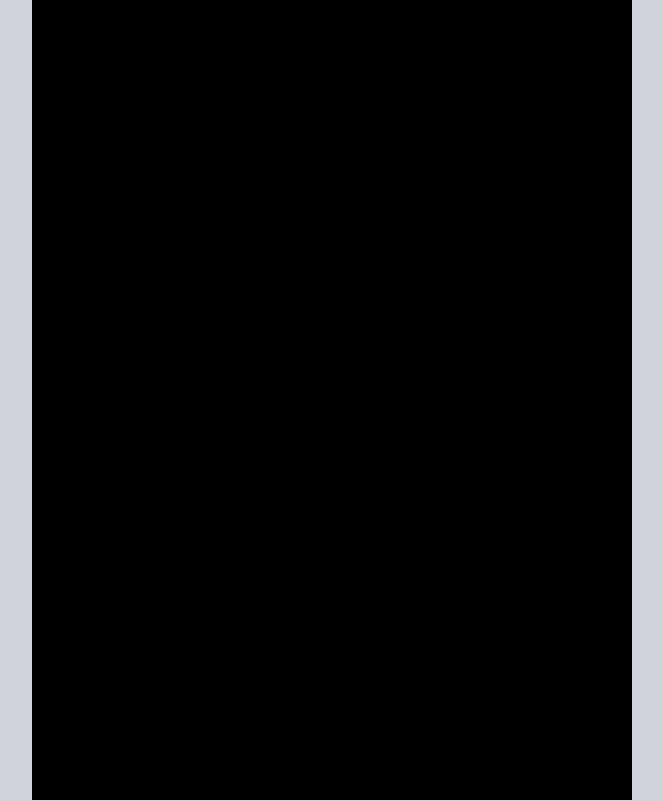
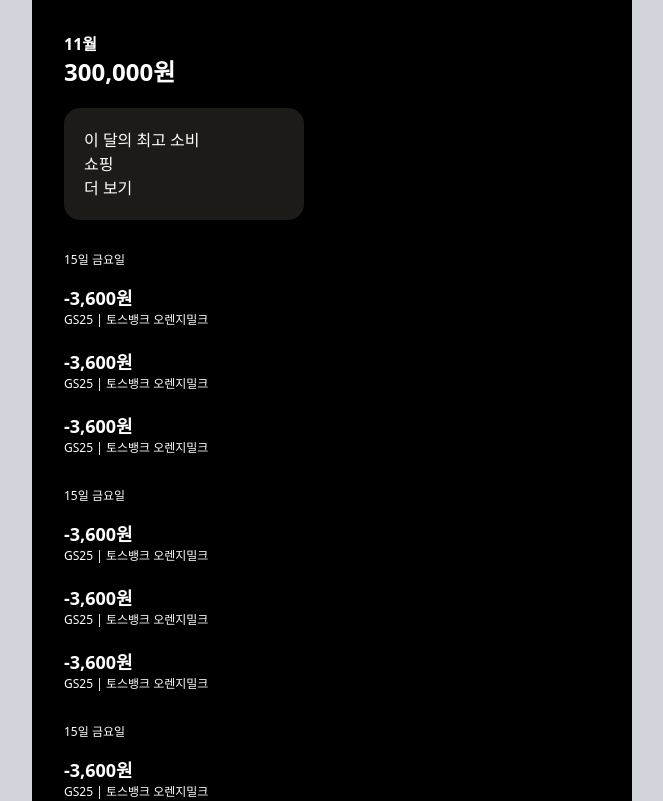
Before and after one commit to FITS-U/FitsU_FE, a Next.js app: page /my-spend in a window 1280 px wide. Before the commit this address had no page. Shown: the top 801 px of the page, without its empty margins (308-971 px from the left). Built offline with nearby package versions, Linux system fonts and the light colour scheme.

Commit message:
feat: 모든 소비 내역 페이지

```diff
--- /dev/null
+++ b/src/app/my-spend/components/DailySpending.tsx
@@ -0,0 +1,14 @@
+import EachSpend from "./EachSpend";
+
+const DailySpending = () => {
+  return (
+    <section className="mt-8">
+      <div className="mb-4 text-xs">15일 금요일</div>
+      <EachSpend/>
+      <EachSpend/>
+      <EachSpend/>
+    </section>
+  );
+}
+
+export default DailySpending;
--- /dev/null
+++ b/src/app/my-spend/components/EachSpend.tsx
@@ -0,0 +1,10 @@
+const EachSpend = () => {
+  return (
+    <div className="mb-5">
+      <div className="font-bold text-lg">-3,600원</div>
+      <div className="text-xs">GS25 | 토스뱅크 오렌지밀크</div>
+    </div>
+  );
+};
+
+export default EachSpend;
--- /dev/null
+++ b/src/app/my-spend/components/TopSpendingCategory.tsx
@@ -0,0 +1,11 @@
+const TopSpendingCategory = () => {
+  return (
+    <div className="bg-box-color w-60 mt-5 p-5 rounded-[16px]">
+      <div>이 달의 최고 소비</div>
+      <div>쇼핑</div>
+      <div>더 보기</div>
+    </div>
+  );
+};
+
+export default TopSpendingCategory;
--- /dev/null
+++ b/src/app/my-spend/page.tsx
@@ -0,0 +1,16 @@
+import DailySpending from "./components/DailySpending";
+import TopSpendingCategory from "./components/TopSpendingCategory";
+
+const Consumption = () => {
+  return (
+  <div className="text-white p-8">
+    <div className="font-semibold">11월</div>
+    <div className="text-2xl font-semibold">300,000원</div>
+    <TopSpendingCategory/>
+    <DailySpending />
+    <DailySpending />
+    <DailySpending />
+  </div>);
+}
+
+export default Consumption;
--- a/tailwind.config.js
+++ b/tailwind.config.js
@@ -2,7 +2,11 @@
 module.exports = {
   content: ["./src/**/*.{js,ts,jsx,tsx,mdx}"],
   theme: {
-    extend: {},
+    extend: {
+      colors: {
+        'box-color': '#1C1B18',
+      },
+    },
   },
   plugins: [],
 };
```
